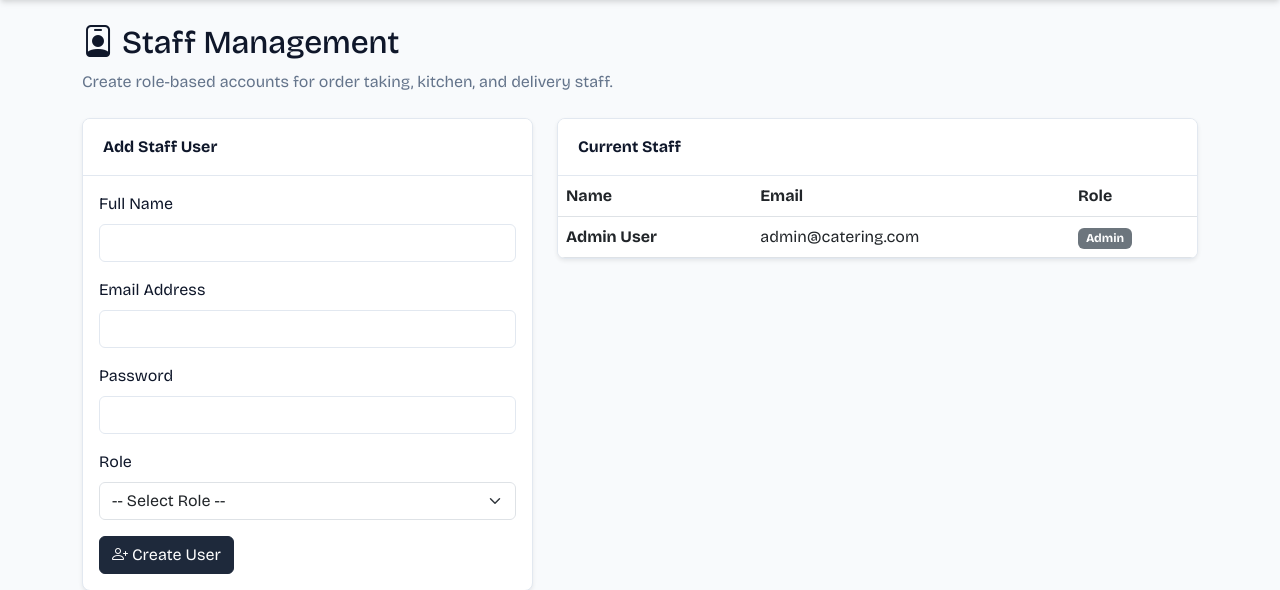
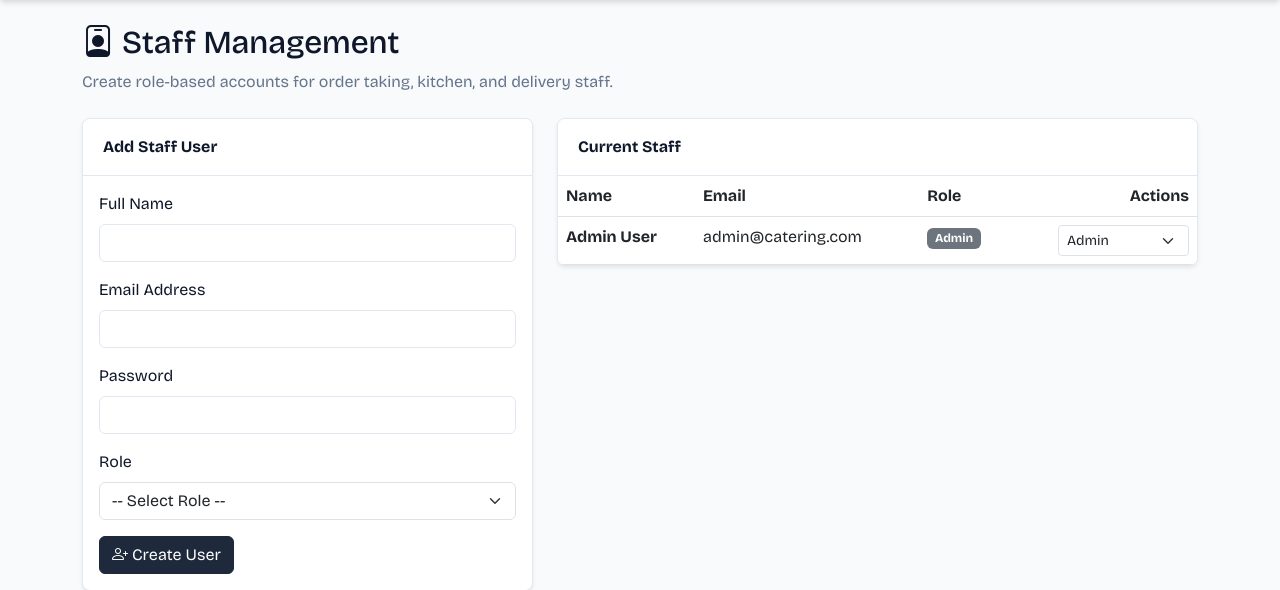
Before and after one commit to AbdurRahman2424/Food-Catering-Order-Manager, a Flask app: page /admin/users in a window 1280 px wide. Shown: the part 120-710 px from the top of the page. Run offline with Flask 3, Linux system fonts and the light colour scheme; the visitor is signed in with stand-in values (Sample User, id 1); data comes from the database, SQL or seed files in the repository; tables that the repository leaves empty hold one stand-in row (values such as "Sample post"); some libraries are stand-ins or nearby versions.

Commit message:
Add staff role update and deletion actions
Add admin endpoints to update staff roles and delete staff members with safety checks. app.py: introduced POST /admin/users/<id>/role to validate roles, update DB, refresh session role for the current user, and surface success/error flashes; introduced POST /admin/users/<id>/delete which prevents self-deletion, checks for dependent orders and order_comments before deletion, and uses transactions with rollback on error. templates/admin_users.html: added an Actions column with a role select form (auto-submit) and a delete button (confirmation), and adjusted the empty-state colspan. These changes let admins manage staff roles and removals while avoiding data integrity issues.

```diff
--- a/app.py
+++ b/app.py
@@ -1450,6 +1450,56 @@ def admin_users():
 
     return render_template('admin_users.html', staff_users=staff_users)
 
+@app.route('/admin/users/<int:id>/role', methods=['POST'])
+@role_required('admin')
+def update_staff_role(id):
+    new_role = request.form.get('role')
+    if new_role not in ROLE_LABELS:
+        flash('Invalid role selected.', 'danger')
+        return redirect(url_for('admin_users'))
+
+    db = get_db()
+    try:
+        with db.cursor() as cursor:
+            cursor.execute("UPDATE staff SET role = %s WHERE id = %s", (new_role, id))
+            db.commit()
+            flash(f'Role updated to {ROLE_LABELS[new_role]} successfully.', 'success')
+            if id == session.get('user_id'):
+                session['user_role'] = new_role
+    except Exception as e:
+        db.rollback()
+        flash(f'Error updating role: {str(e)}', 'danger')
+    return redirect(url_for('admin_users'))
+
+@app.route('/admin/users/<int:id>/delete', methods=['POST'])
+@role_required('admin')
+def delete_staff(id):
+    if id == session.get('user_id'):
+        flash('You cannot delete your own account.', 'danger')
+        return redirect(url_for('admin_users'))
+
+    db = get_db()
+    try:
+        with db.cursor() as cursor:
+            # Check dependencies
+            cursor.execute("SELECT COUNT(*) AS count FROM orders WHERE staff_id = %s", (id,))
+            if cursor.fetchone()['count'] > 0:
+                flash('Cannot delete staff with assigned orders. Reassign orders or keep the account for historical records.', 'warning')
+                return redirect(url_for('admin_users'))
+
+            cursor.execute("SELECT COUNT(*) AS count FROM order_comments WHERE staff_id = %s", (id,))
+            if cursor.fetchone()['count'] > 0:
+                flash('Cannot delete staff with existing order comments.', 'warning')
+                return redirect(url_for('admin_users'))
+
+            cursor.execute("DELETE FROM staff WHERE id = %s", (id,))
+            db.commit()
+            flash('Staff member deleted successfully.', 'success')
+    except Exception as e:
+        db.rollback()
+        flash(f'Error deleting staff: {str(e)}', 'danger')
+    return redirect(url_for('admin_users'))
+
 @app.route('/admin/api-settings', methods=['GET', 'POST'])
 @role_required('admin')
 def admin_api_settings():
--- a/templates/admin_users.html
+++ b/templates/admin_users.html
@@ -74,6 +74,7 @@
                             <th>Name</th>
                             <th>Email</th>
                             <th>Role</th>
+                            <th class="text-end">Actions</th>
                         </tr>
                     </thead>
                     <tbody>
@@ -82,10 +83,32 @@
                             <td class="fw-bold">{{ user.name }}</td>
                             <td>{{ user.email }}</td>
                             <td><span class="badge bg-secondary">{{ role_labels.get(user.role, user.role) }}</span></td>
+                            <td class="text-end">
+                                <div class="d-flex gap-2 justify-content-end align-items-center">
+                                    <!-- Role Change Form -->
+                                    <form action="{{ url_for('update_staff_role', id=user.id) }}" method="POST" class="d-inline-block">
+                                        <select name="role" class="form-select form-select-sm" onchange="this.form.submit()" style="width: auto;">
+                                            <option value="order_taker" {% if user.role == 'order_taker' %}selected{% endif %}>Order Taker</option>
+                                            <option value="kitchen_chef" {% if user.role == 'kitchen_chef' or user.role == 'kitchen' %}selected{% endif %}>Kitchen Chef</option>
+                                            <option value="delivery" {% if user.role == 'delivery' %}selected{% endif %}>Delivery</option>
+                                            <option value="admin" {% if user.role == 'admin' %}selected{% endif %}>Admin</option>
+                                        </select>
+                                    </form>
+
+                                    <!-- Delete Form -->
+                                    {% if user.id != session.user_id %}
+                                    <form action="{{ url_for('delete_staff', id=user.id) }}" method="POST" class="d-inline-block" onsubmit="return confirm('Are you sure you want to delete {{ user.name }}? This cannot be undone and will fail if they have existing orders or comments.')">
+                                        <button type="submit" class="btn btn-sm btn-outline-danger" title="Delete Staff">
+                                            <i class="bi bi-trash"></i>
+                                        </button>
+                                    </form>
+                                    {% endif %}
+                                </div>
+                            </td>
                         </tr>
                         {% else %}
                         <tr>
-                            <td colspan="3" class="text-center py-4 text-muted">No staff users found.</td>
+                            <td colspan="4" class="text-center py-4 text-muted">No staff users found.</td>
                         </tr>
                         {% endfor %}
                     </tbody>
```
